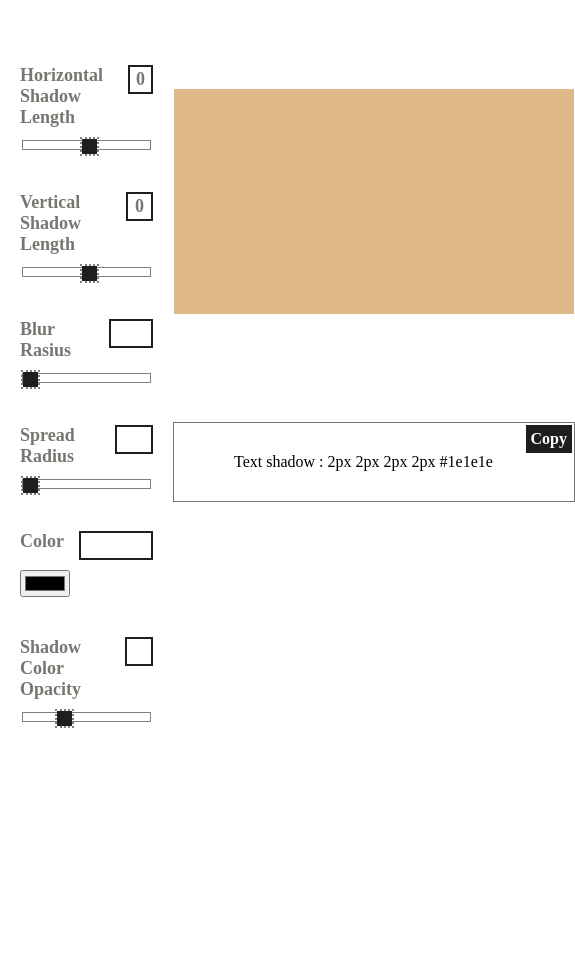
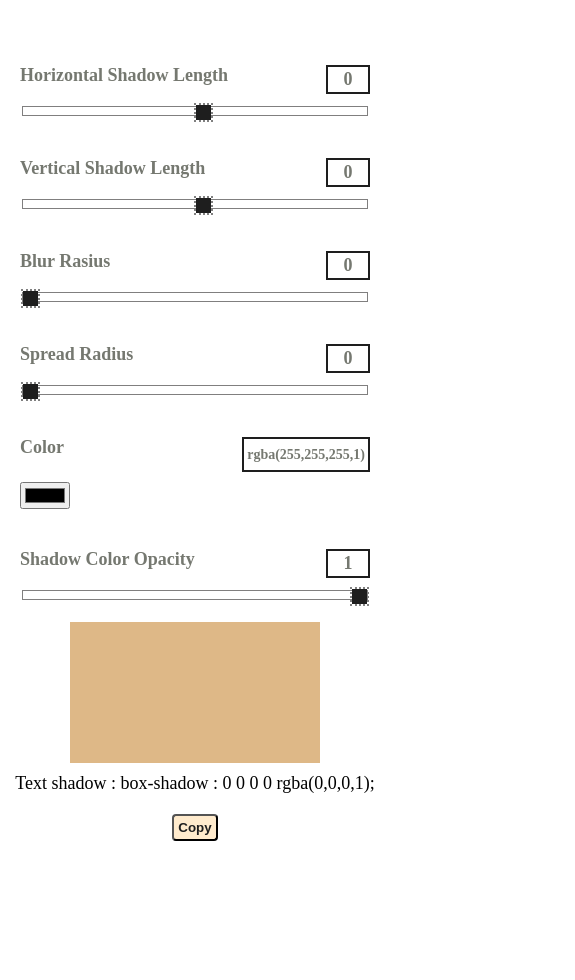
Before and after one commit to ahmadUffi/30daysJavascriptDom, a plain HTML site: page boxShadowGenerator/index.html in a window 390 px wide. Shown: the part 110-1090 px from the top of the page, 575 px wide, since content can reach past the window. Before the commit the page ends 854 px from the top, so only its background shows below. Drawn offline with Linux system fonts and the light colour scheme.

Commit message:
finishing bosShadow Generator

```diff
--- a/boxShadowGenerator/app.js
+++ b/boxShadowGenerator/app.js
@@ -1,6 +1,20 @@
 const format = "px";
 const rootValue = document.querySelector(":root");
 const getrootValue = getComputedStyle(document.documentElement);
+const boxShadow = document.querySelector(".box-shadow");
+const button = document.querySelector(".copy");
+
+// results
+function results() {
+  const xresult = getrootValue.getPropertyValue("--Xspacing");
+  const yresult = getrootValue.getPropertyValue("--Yspacing");
+  const blur = getrootValue.getPropertyValue("--blur");
+  const spreed = getrootValue.getPropertyValue("--spreed");
+  const color = getrootValue.getPropertyValue("--color");
+  button.textContent = "Copy";
+
+  boxShadow.textContent = `box-shadow: ${xresult} ${yresult} ${blur} ${spreed} ${color};`;
+}
 
 // xSpacing function
 const xInput = document.getElementById("xspacing");
@@ -8,6 +22,8 @@ const xValue = document.querySelector(".xvalue");
 function xSpacing(e) {
   xValue.textContent = `${this.value}`;
   rootValue.style.setProperty("--Xspacing", `${this.value}${format}`);
+
+  results();
 }
 xInput.addEventListener("input", xSpacing);
 
@@ -17,6 +33,7 @@ const yValue = document.querySelector(".yvalue");
 function ySpacing(e) {
   yValue.textContent = `${this.value}`;
   rootValue.style.setProperty("--Yspacing", `${this.value}${format}`);
+  results();
 }
 yInput.addEventListener("input", ySpacing);
 
@@ -26,6 +43,7 @@ const blurInput = document.getElementById("blurValue");
 function blurRadius(e) {
   blurValue.textContent = `${this.value}`;
   rootValue.style.setProperty("--blur", `${this.value}${format}`);
+  results();
 }
 blurInput.addEventListener("input", blurRadius);
 
@@ -35,6 +53,7 @@ const spreedInput = document.getElementById("spreedValue");
 function spreed(e) {
   spreedValue.textContent = `${this.value}`;
   rootValue.style.setProperty("--spreed", `${this.value}${format}`);
+  results();
 }
 spreedInput.addEventListener("input", spreed);
 
@@ -49,21 +68,21 @@ function color(e) {
   const rgbaColor = HexToRGBA(hexa);
   colorValue.textContent = rgbaColor;
   rootValue.style.setProperty("--color", rgbaColor);
+  results();
 }
+colorInput.addEventListener("input", color);
 
 function opacity(e) {
   opacityValue.textContent = ` ${this.value}`;
   const getRGB = getrootValue.getPropertyValue("--color");
   const splite = getRGB.split(",");
   const a = this.value;
-  splite.splice(3, 1, `${a})`);
-  console.log(splite);
+  splite.splice(3, 1, ` ${a})`);
   const result = splite.join();
 
   rootValue.style.setProperty("--color", result);
+  results();
 }
-colorInput.addEventListener("input", color);
-opacityInput.addEventListener("input", opacity);
 
 // convert hexa to rgb function
 function HexToRGBA(hexa) {
@@ -77,3 +96,12 @@ function HexToRGBA(hexa) {
 
   return `rgba(${r}, ${g}, ${b}, ${a})`;
 }
+
+opacityInput.addEventListener("input", opacity);
+
+// copy
+button.addEventListener("click", function () {
+  const copyValue = document.querySelector(".box-shadow").textContent;
+  navigator.clipboard.writeText(copyValue);
+  button.textContent = "Text Copied";
+});
--- a/boxShadowGenerator/index.html
+++ b/boxShadowGenerator/index.html
@@ -4,7 +4,7 @@
     <meta charset="UTF-8" />
     <meta name="viewport" content="width=device-width, initial-scale=1.0" />
     <link rel="stylesheet" href="style.css" />
-    <title>Variable</title>
+    <title>Box shadow generator</title>
   </head>
   <body>
     <h1>Shadow generator CSS with JS</h1>
@@ -46,8 +46,8 @@
         <div class="control">
           <label for="blur"
             ><span>Blur Rasius</span>
-            <div class="value blurValue"></div
-          ></label>
+            <div class="value blurValue">0</div></label
+          >
           <input
             value="0"
             type="range"
@@ -62,7 +62,7 @@
         <div class="control">
           <label for="spread">
             <span>Spread Radius</span>
-            <div class="value spreedValue"></div>
+            <div class="value spreedValue">0</div>
           </label>
           <input
             value="0"
@@ -78,18 +78,23 @@
         <div class="control">
           <label for="color"
             ><span>Color</span>
-            <div class="value colorValue"></div
-          ></label>
-          <input value="5" type="color" name="Color" id="colorValue" />
+            <div class="value colorValue">rgba(255,255,255,1)</div></label
+          >
+          <input
+            value="rgba(255,255,255,1)"
+            type="color"
+            name="Color"
+            id="colorValue"
+          />
         </div>
 
         <div class="control">
           <label for="" opacity
             ><span>Shadow Color Opacity</span>
-            <div class="value opacityValue"></div
-          ></label>
+            <div class="value opacityValue">1</div></label
+          >
           <input
-            value=".3"
+            value="1"
             type="range"
             name="opacity"
             data-format="px"
@@ -106,8 +111,8 @@
         <div class="result">
           <div class="box-result">
             <span>Text shadow :</span>
-            <span>2px 2px 2px 2px #1e1e1e</span>
-            <div class="copy">Copy</div>
+            <span class="box-shadow">box-shadow : 0 0 0 0 rgba(0,0,0,1);</span>
+            <button class="copy">Copy</button>
           </div>
         </div>
       </div>
--- a/boxShadowGenerator/style.css
+++ b/boxShadowGenerator/style.css
@@ -53,7 +53,9 @@ h1 {
 }
 
 .container .form-control .control:nth-child(5) label .value {
-  width: 70px;
+  width: max-content;
+  font-size: 14px;
+  padding: 3px;
   border: 2px solid #1e1e1e;
 }
 
@@ -111,24 +113,47 @@ h1 {
     var(--color);
 }
 
-.container .box-container .result {
-  width: 400px;
-  border: 1px double rgb(117, 120, 112);
+.container .box-container .result .box-result {
+  position: relative;
+  padding: 10px;
+  text-align: center;
+  font-size: 18px;
 }
 
-.container .box-container .result .box-result {
-  position: relative;
-  margin-left: 30px;
-  padding: 30px;
+.container .box-container .result .box-result .box-shadow {
+  text-align: center;
 }
 
 .container .box-container .result .box-result .copy {
-  position: absolute;
-  top: 2px;
-  right: 2px;
-  background-color: #1e1e1e;
-  color: #ffffff;
+  color: #1e1e1e;
+  background-color: blanchedalmond;
   font-weight: bold;
-  padding: 5px;
+  width: max-content;
+  padding: 4px;
+  margin: 0 auto;
+  margin-top: 20px;
+  border-radius: 4px;
   cursor: pointer;
 }
+
+/* except dekstop */
+
+@media screen and (max-width: 720px) {
+  h1 {
+    font-size: 32px;
+    text-align: center;
+  }
+  .container {
+    flex-direction: column;
+  }
+
+  .container .box-container {
+    flex-basis: 500px;
+    display: inline-block;
+  }
+
+  .container .box-container .box {
+    width: 250px;
+    margin: 0 auto;
+  }
+}
```
